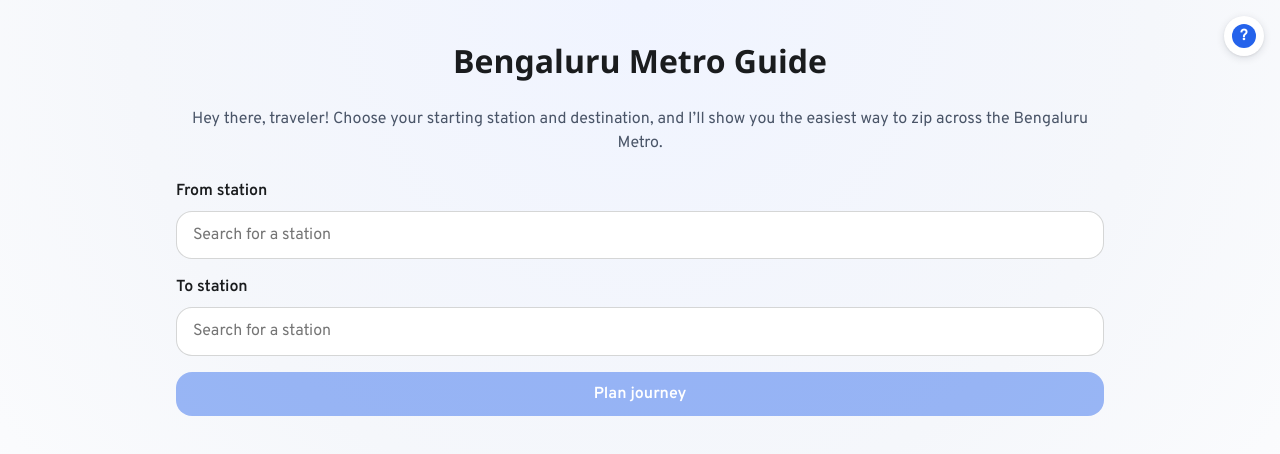
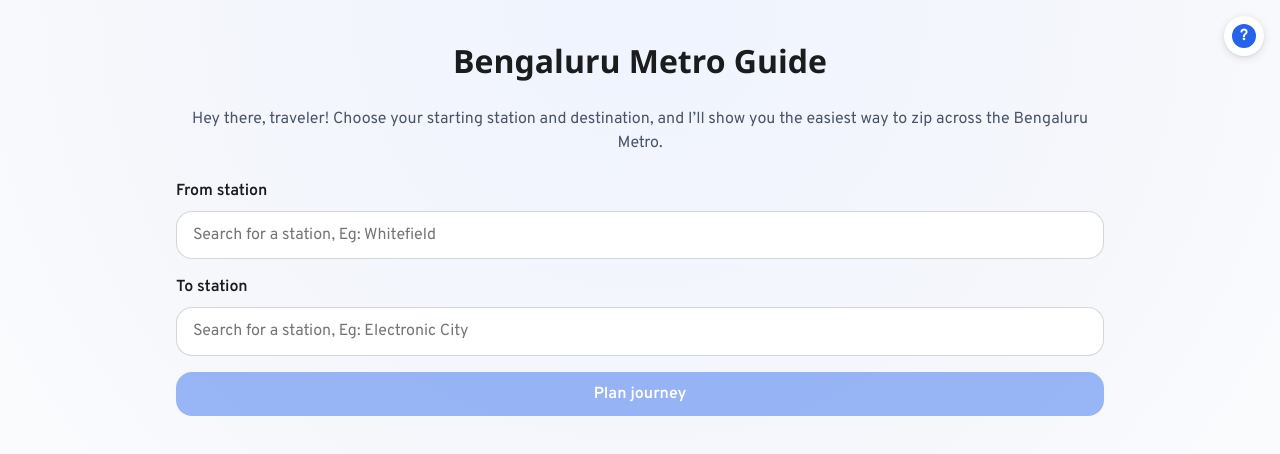
Before and after one commit to joydesouza/metro-guide, a React (Vite) app: page / in a window 1280 px wide. Shown: the top 454 px of the page. Built offline with nearby package versions, Linux system fonts and the light colour scheme; a web font is replaced by a local one.

Commit message:
feat: add examples on input placeholders

```diff
--- a/src/components/JourneyForm/index.tsx
+++ b/src/components/JourneyForm/index.tsx
@@ -141,7 +141,9 @@ export function JourneyForm({
                 })
               }
               placeholder={
-                isLoadingStations ? "Loading stations…" : "Search for a station"
+                isLoadingStations
+                  ? "Loading stations…"
+                  : "Search for a station, Eg: Whitefield"
               }
               aria-label="From station"
               aria-autocomplete="list"
@@ -236,7 +238,9 @@ export function JourneyForm({
                 })
               }
               placeholder={
-                isLoadingStations ? "Loading stations…" : "Search for a station"
+                isLoadingStations
+                  ? "Loading stations…"
+                  : "Search for a station, Eg: Electronic City"
               }
               aria-label="To station"
               aria-autocomplete="list"
```
